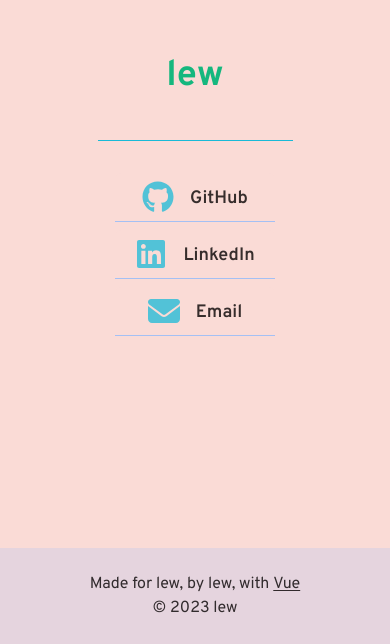
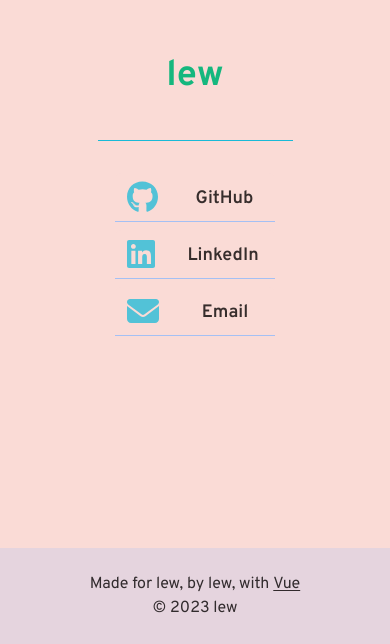
Before and after one commit to lewisdoesstuff/homepage, a Vue app: page / in a window 390 px wide. Shown: the part 200-844 px from the top of the page. Built offline with nearby package versions, Linux system fonts and the light colour scheme.

Commit message:
Update links icon placement on mobile page
Keeps them in line

```diff
--- a/src/components/LinkButton.vue
+++ b/src/components/LinkButton.vue
@@ -4,10 +4,12 @@
     @click="gotoLink"
   >
     <font-awesome-icon
-      class="w-8 h-8 text-primary/75 group-hover:text-accent transition-all delay-75 duration-300"
+      class="w-8 h-8 ml-3 lg:ml-0 text-primary/75 group-hover:text-accent transition-all delay-75 duration-300"
       :icon="icon"
     />
-    <p class="font-semibold text-lg text-text/80 mt-1 group-hover:text-text">{{ text }}</p>
+    <p class="w-full lg:w-0 font-semibold text-lg text-text/80 mt-1 group-hover:text-text">
+      {{ text }}
+    </p>
   </button>
 </template>
 
```
